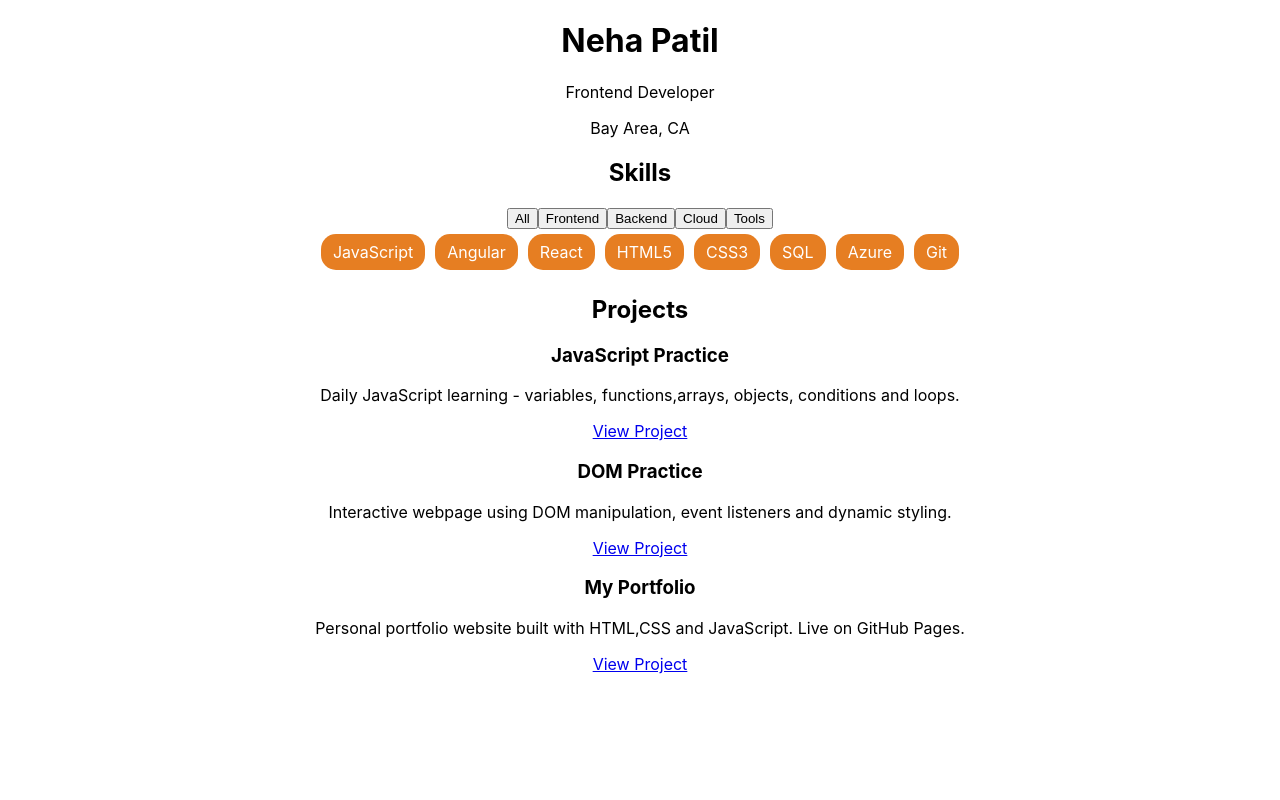
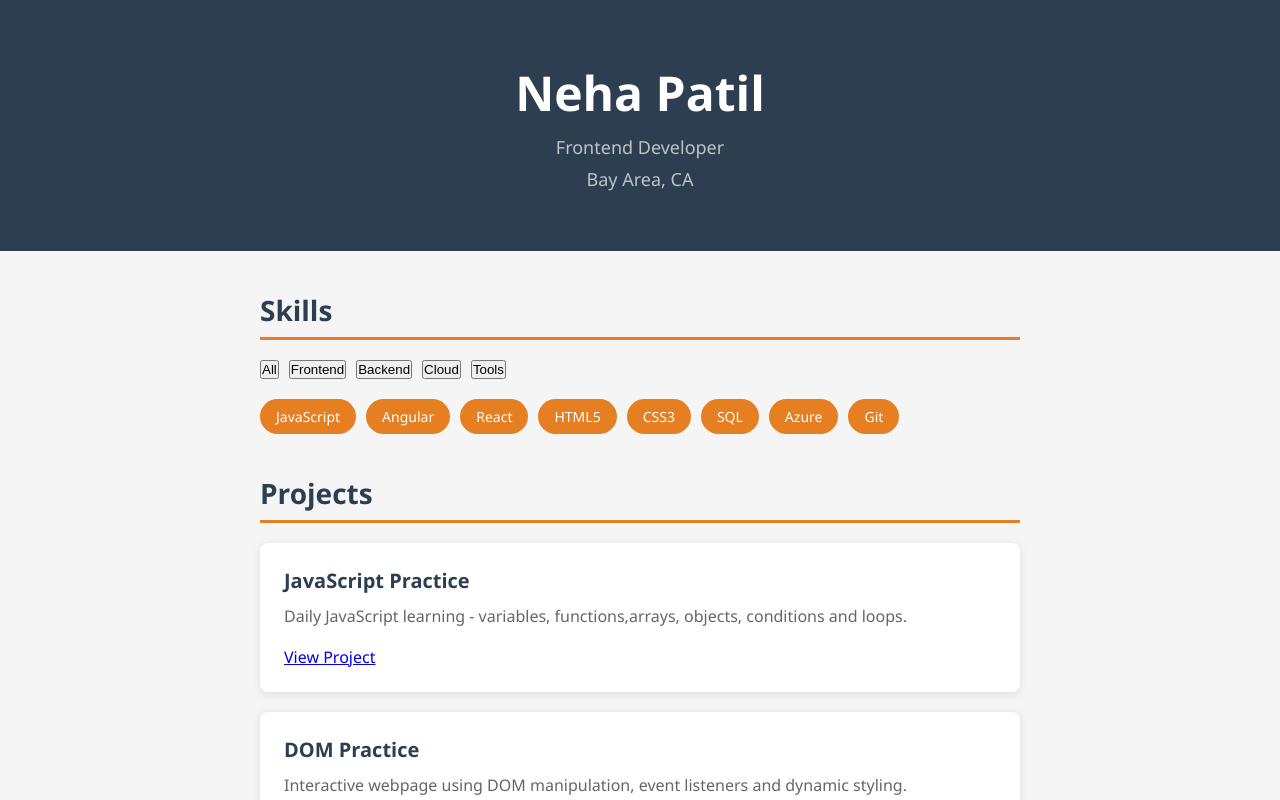
Before and after one commit to neha-patil-ui/skill-showcase, a React (Create React App) app: page / in a window 1280 px wide. Shown: the top 800 px of the page. Built offline with nearby package versions, Linux system fonts and the light colour scheme.

Commit message:
Day 2 React - styling added to all components

```diff
--- a/src/App.css
+++ b/src/App.css
@@ -1,48 +1,121 @@
-.App {
-  text-align: center;
+* {
+  margin: 0;
+  padding: 0;
+  box-sizing: border-box;
 }
 
-.App-logo {
-  height: 40vmin;
-  pointer-events: none;
+body {
+  font-family: 'Segoe UI', sans-serif;
+  background-color: #f5f5f5;
+  color: #333;
 }
 
-@media (prefers-reduced-motion: no-preference) {
-  .App-logo {
-    animation: App-logo-spin infinite 20s linear;
-  }
+/* Header */
+.header {
+  background-color: #2c3e50;
+  color: white;
+  text-align: center;
+  padding: 60px 20px;
 }
 
-.App-header {
-  background-color: #282c34;
-  min-height: 100vh;
-  display: flex;
-  flex-direction: column;
-  align-items: center;
-  justify-content: center;
-  font-size: calc(10px + 2vmin);
-  color: white;
+.header h1 {
+  font-size: 48px;
+  margin-bottom: 10px;
 }
 
-.App-link {
-  color: #61dafb;
+.header p {
+  font-size: 18px;
+  margin-top: 8px;
+  color: #bdc3c7;
 }
 
-@keyframes App-logo-spin {
-  from {
-    transform: rotate(0deg);
-  }
-  to {
-    transform: rotate(360deg);
-  }
+/* Sections */
+.section {
+  max-width: 800px;
+  margin: 40px auto;
+  padding: 0 20px;
 }
 
+h2 {
+  font-size: 28px;
+  color: #2c3e50;
+  margin-bottom: 20px;
+  border-bottom: 3px solid #e67e22;
+  padding-bottom: 8px;
+}
 
-span {
-  margin: 5px;
-  padding: 8px 12px;
+/* Skills */
+.skills-container {
+  display: flex;
+  flex-wrap: wrap;
+  gap: 10px;
+  margin-top: 15px;
+}
+
+.skill-badge {
   background-color: #e67e22;
   color: white;
-  border-radius: 15px;
-  display: inline-block;
+  padding: 8px 16px;
+  border-radius: 20px;
+  font-size: 14px;
 }
+
+/* Filter buttons */
+.filter-buttons {
+  display: flex;
+  gap: 10px;
+  margin-bottom: 20px;
+  flex-wrap: wrap;
+}
+
+.filter-btn {
+  padding: 8px 16px;
+  border: none;
+  background-color: #2c3e50;
+  color: white;
+  border-radius: 5px;
+  cursor: pointer;
+  font-size: 14px;
+}
+
+.filter-btn:hover {
+  background-color: #e67e22;
+}
+
+.filter-btn.active {
+  background-color: #e67e22;
+}
+
+/* Project cards */
+.project-card {
+  background: white;
+  padding: 24px;
+  border-radius: 8px;
+  box-shadow: 0 2px 8px rgba(0,0,0,0.1);
+  margin-bottom: 20px;
+}
+
+.project-card h3 {
+  font-size: 20px;
+  margin-bottom: 10px;
+  color: #2c3e50;
+}
+
+.project-card p {
+  color: #666;
+  line-height: 1.6;
+  margin-bottom: 16px;
+}
+
+.project-link {
+  background-color: #2c3e50;
+  color: white;
+  padding: 8px 16px;
+  border-radius: 4px;
+  text-decoration: none;
+  font-size: 14px;
+}
+
+.project-link:hover {
+  background-color: #e67e22;
+}
--- a/src/Header.js
+++ b/src/Header.js
@@ -1,6 +1,6 @@
 function Header({name, title, location}){
     return (
-        <div>
+        <div className="header">
             {/* <h1>Neha Patil</h1>
             <p>Frontend Developer | Bay Area, CA</p> */}
 
--- a/src/Projects.js
+++ b/src/Projects.js
@@ -4,10 +4,10 @@
 function Projects({projects}){
 
     return (
-        <div>
+        <div className="section">
             <h2>Projects</h2>
             {projects.map(project => (
-                <div key={project.name}>
+                <div key={project.name} className="project-card">
                 <h3>{project.name}</h3>
                 <p>{project.description}</p>
                 <a href={project.link} target="_blank" rel="noopener noreferrer">
--- a/src/Skills.js
+++ b/src/Skills.js
@@ -18,9 +18,9 @@ const filteredSkills = filter === "All"
         // </div>
 
 
-        <div>
+        <div className="section">
             <h2>Skills</h2>
-            <div>
+            <div className="filter-buttons">
                 {categories.map(category => (
                     <button
                          key ={category}
@@ -32,14 +32,13 @@ const filteredSkills = filter === "All"
             </div>
 
 
-            <div>
+            <div className="skills-container">
                 {filteredSkills.map(skill => (
-                    <span key={skill.name}>{skill.name}</span>
+                    <span key={skill.name} className="skill-badge">{skill.name}</span>
                 ))}
             </div>
         </div>
     );
 }
 
-
 export default Skills;
```
